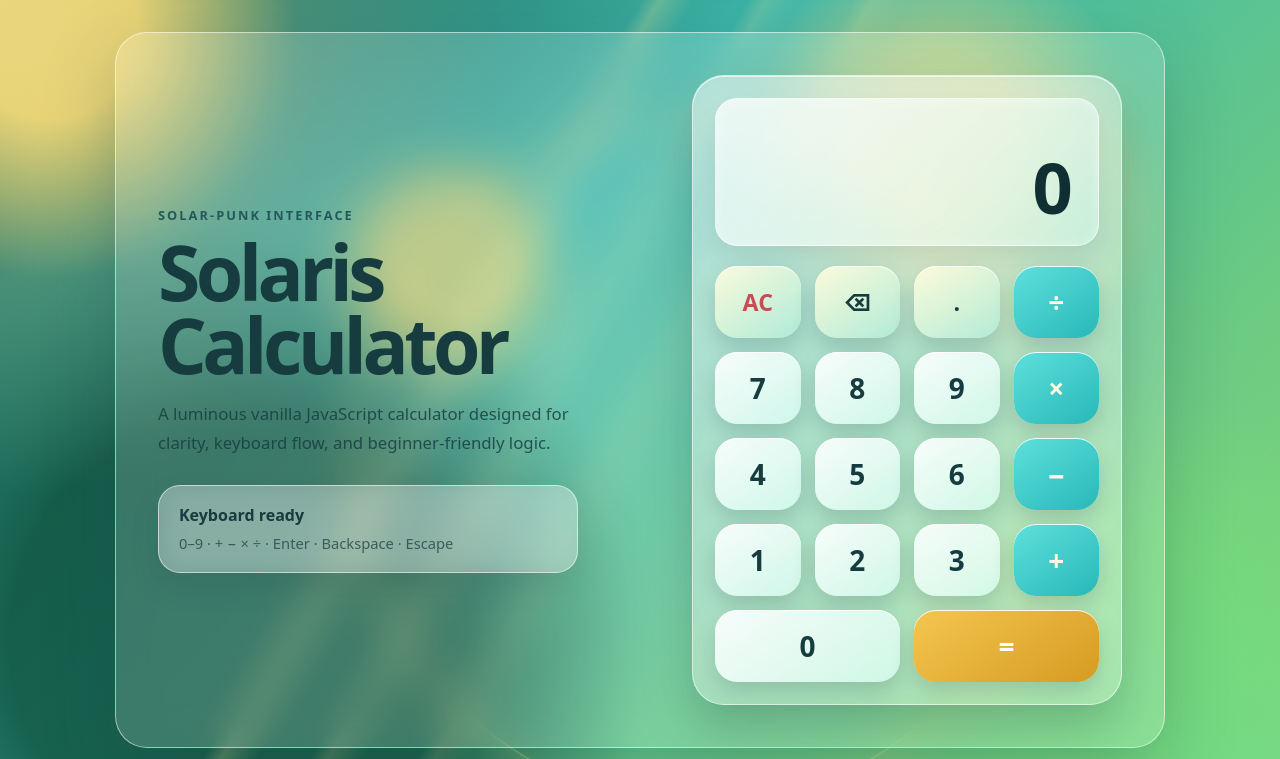
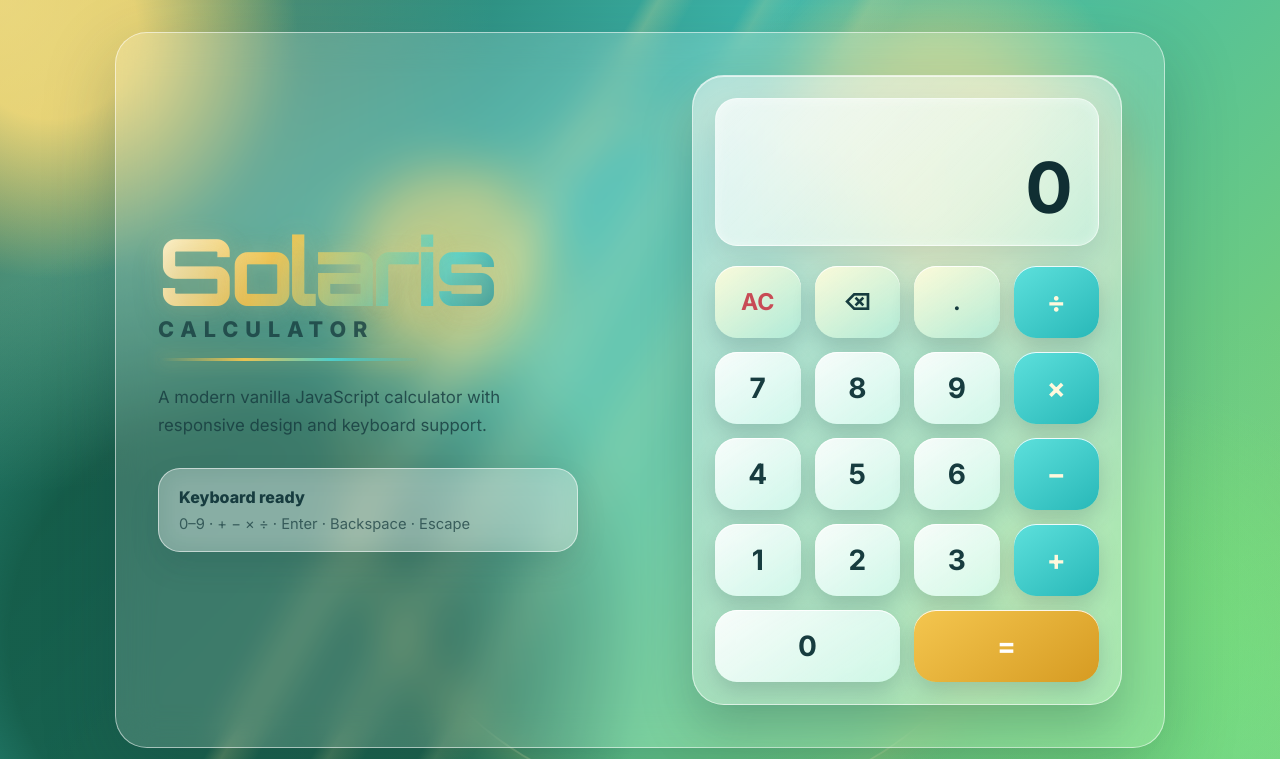
Before and after one commit to progritit/Calculator, a plain HTML site: page index.html in a window 1280 px wide. Shown: the top 759 px of the page. Drawn offline with Linux system fonts and the light colour scheme.

Commit message:
Complete Solaris Calculator v1 with refined title style

```diff
--- a/index.html
+++ b/index.html
@@ -7,6 +7,9 @@
 
     <title>Solaris Calculator</title>
 
+    <link rel="preconnect" href="https://fonts.googleapis.com">
+    <link rel="preconnect" href="https://fonts.gstatic.com" crossorigin>
+    <link href="https://fonts.googleapis.com/css2?family=Inter:wght@400;500;600;700;800;900&family=Orbitron:wght@600;700&display=swap" rel="stylesheet">
     <link rel="stylesheet" href="styles.css" />
 
     <script src="script.js" defer></script>
@@ -19,13 +22,16 @@
         <div class="orb orb-three"></div>
         <section class="app-shell">
             <div class="intro-panel">
-                <p class="eyebrow">Solar-punk interface</p>
 
-                <h1>Solaris Calculator</h1>
+                <h1>
+                    <span class="title-main">Solaris</span>
+                    <span class="title-sub">Calculator</span>
+                </h1>
+
+                <div class="title-orbit" aria-hidden="true"></div>
 
                 <p class="intro-text">
-                    A luminous vanilla JavaScript calculator designed for clarity,
-                    keyboard flow, and beginner-friendly logic.
+                    A modern vanilla JavaScript calculator with responsive design and keyboard support.
                 </p>
 
                 <div class="shortcut-card">
--- a/styles.css
+++ b/styles.css
@@ -27,7 +27,7 @@
 
 body {
     min-height: 100vh;
-    font-family: system-ui, -apple-system, BlinkMacSystemFont, "Segoe UI", sans-serif;
+    font-family: "Inter", system-ui, -apple-system, BlinkMacSystemFont, "Segoe UI", sans-serif;
     color: var(--color-dark);
 
     background:
@@ -117,9 +117,44 @@ body {
 
 h1 {
     margin-bottom: 18px;
-    font-size: clamp(2.4rem, 6vw, 5rem);
-    line-height: 0.95;
-    letter-spacing: -0.06em;
+    max-width: 520px;
+    font-family: "Orbitron", "Inter", system-ui, sans-serif;
+    line-height: 0.92;
+}
+
+.title-main,
+.title-sub {
+    display: block;
+}
+
+.title-main {
+    font-size: clamp(3rem, 8vw, 5.8rem);
+    font-weight: 700;
+    letter-spacing: -0.05em;
+
+    color: transparent;
+    background:
+        linear-gradient(120deg,
+            #fff8dc 0%,
+            #f4c64f 24%,
+            #4fd4d1 58%,
+            #173c3f 95%);
+    background-clip: text;
+    -webkit-background-clip: text;
+
+    text-shadow:
+        0 0 24px rgba(255, 230, 150, 0.3),
+        0 14px 34px rgba(23, 60, 63, 0.18);
+}
+
+.title-sub {
+    margin-top: 6px;
+    font-family: "Inter", system-ui, sans-serif;
+    font-size: clamp(1rem, 2vw, 1.35rem);
+    font-weight: 800;
+    letter-spacing: 0.32em;
+    text-transform: uppercase;
+    color: rgba(23, 60, 63, 0.78);
 }
 
 .intro-text {
@@ -406,6 +441,11 @@ h1 {
         margin-right: auto;
     }
 
+    .title-orbit {
+        margin-left: auto;
+        margin-right: auto;
+    }
+
     .calculator {
         max-width: 430px;
         margin: 0 auto;
@@ -520,3 +560,17 @@ h1 {
     right: 18%;
     bottom: 22%;
 }
+
+.title-orbit {
+    width: min(260px, 70%);
+    height: 3px;
+    margin: 0 0 22px;
+    border-radius: 999px;
+    background:
+        linear-gradient(90deg,
+            transparent,
+            rgba(244, 198, 79, 0.95),
+            rgba(79, 212, 209, 0.9),
+            transparent);
+    box-shadow: 0 0 18px rgba(244, 198, 79, 0.45);
+}
```
